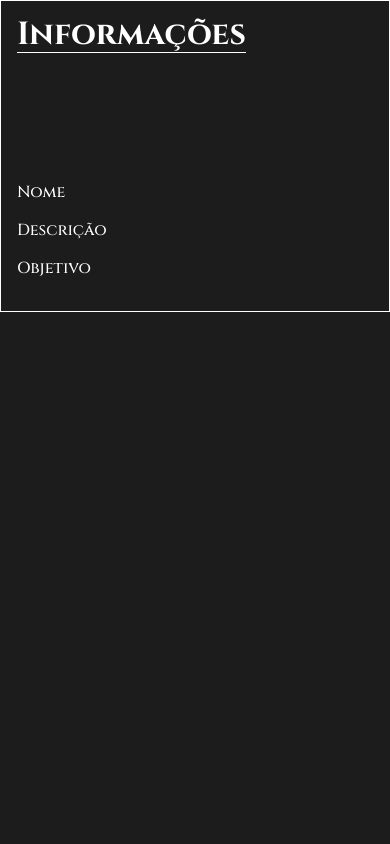
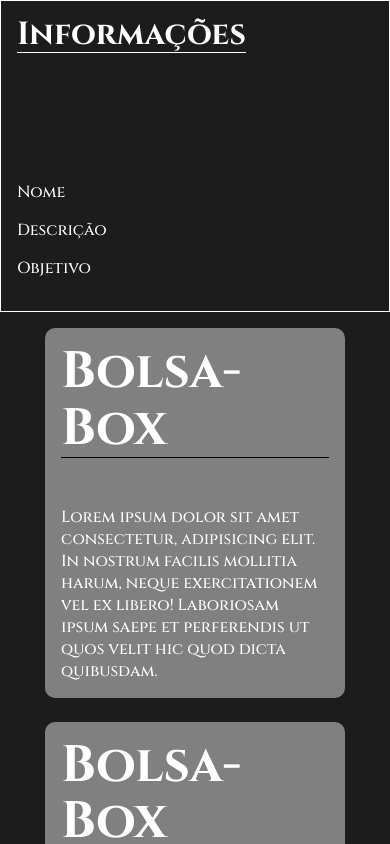
Before and after one commit to RafaelRF99/repositorios-github, a React (Vite) app: page /repository in a window 390 px wide. Shown: the top 844 px of the page. Built offline with nearby package versions, Linux system fonts and the light colour scheme.

Commit message:
feat: base layout + responsive

```diff
--- a/src/components/Layout/Layout.module.scss
+++ b/src/components/Layout/Layout.module.scss
@@ -9,7 +9,15 @@
             width: 100%;
             height: 100%;
 
-            padding: 2rem;
+            padding: 1rem;
+
+            div {
+                display: flex;
+                justify-content: center;
+                flex-wrap: wrap;
+
+                gap: 1.5rem;
+            }
         }
     }
 }
--- a/src/components/Layout/index.tsx
+++ b/src/components/Layout/index.tsx
@@ -2,6 +2,7 @@ import styles from './Layout.module.scss'
 
 import SideBar from '../../components/SideBar'
 import MenuBar from '../../components/menuBar'
+import Reading from '../Reading'
 
 export default function Layout() {
     return (
@@ -11,7 +12,15 @@ export default function Layout() {
                 <div className={styles.menu}>
                     <MenuBar />
                 </div>
-                <div className={styles.display}></div>
+                <div className={styles.display}>
+                    <div>
+                        <Reading />
+                        <Reading />
+                        <Reading />
+                        <Reading />
+                        <Reading />
+                    </div>
+                </div>
             </div>
         </div>
     )
--- /dev/null
+++ b/src/components/Reading/Reading.module.scss
@@ -0,0 +1,17 @@
+.container {
+    width: 300px;
+    min-height: 200px;
+    height: 100%;
+
+    background-color: gray;
+
+    border-radius: 10px;
+    padding: 1rem;
+
+    h1 {
+        display: inline-block;
+        border-bottom: 1px solid #000;
+        margin-bottom: 1.5rem;
+    }
+
+}
--- /dev/null
+++ b/src/components/Reading/index.tsx
@@ -0,0 +1,15 @@
+import styles from './Reading.module.scss'
+
+export default function Reading() {
+    return (
+        <div className={styles.container}>
+            <h1>Bolsa-Box</h1>
+            <p>
+                Lorem ipsum dolor sit amet consectetur, adipisicing elit. In
+                nostrum facilis mollitia harum, neque exercitationem vel ex
+                libero! Laboriosam ipsum saepe et perferendis ut quos velit hic
+                quod dicta quibusdam.
+            </p>
+        </div>
+    )
+}
--- a/src/components/SideBar/SideBar.module.scss
+++ b/src/components/SideBar/SideBar.module.scss
@@ -1,7 +1,7 @@
 .container {
     min-width: 350px;
     min-height: 100vh;
-    height: 100%;
+    height: auto;
 
     display: flex;
     flex-direction: column;
```
